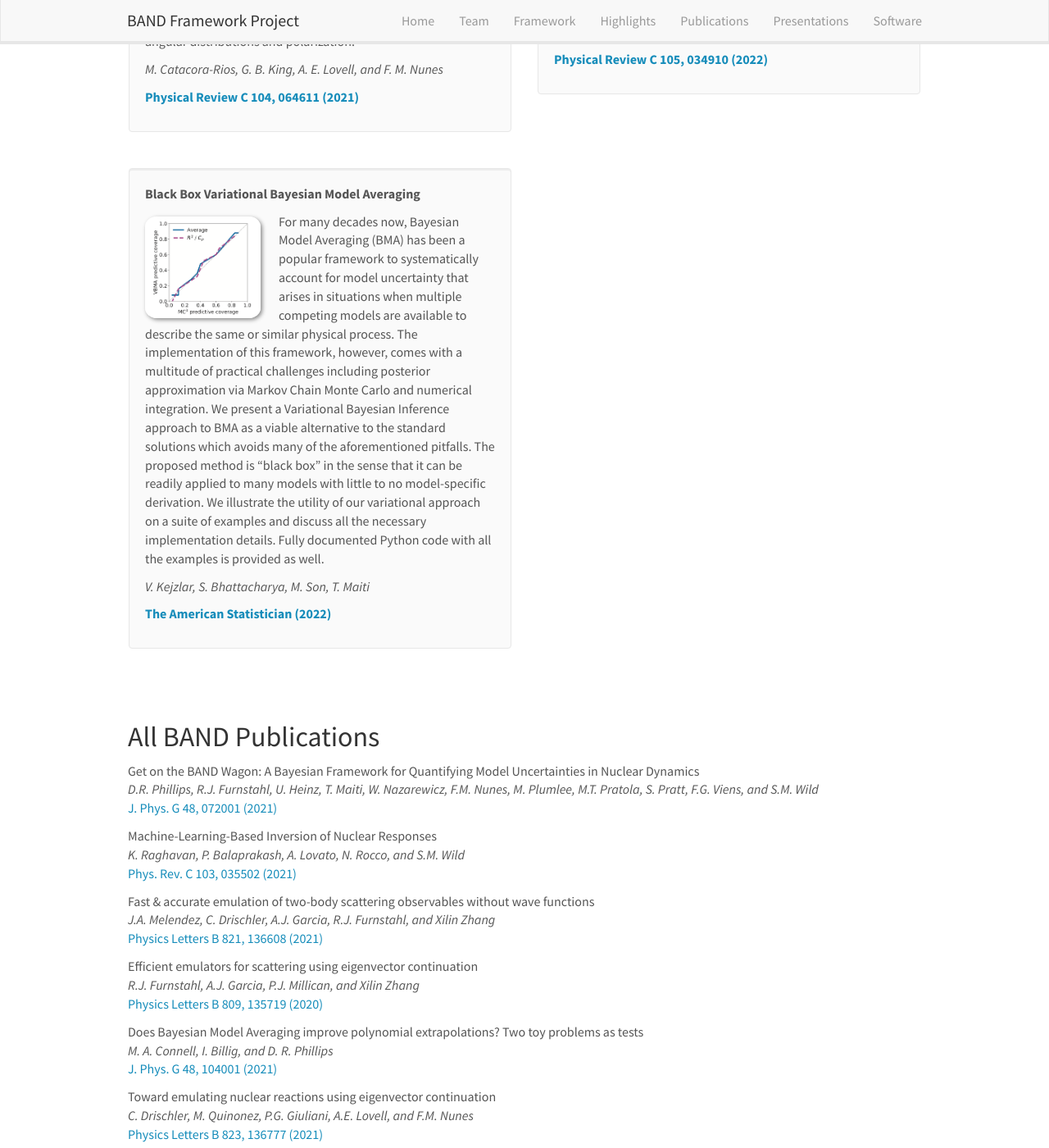
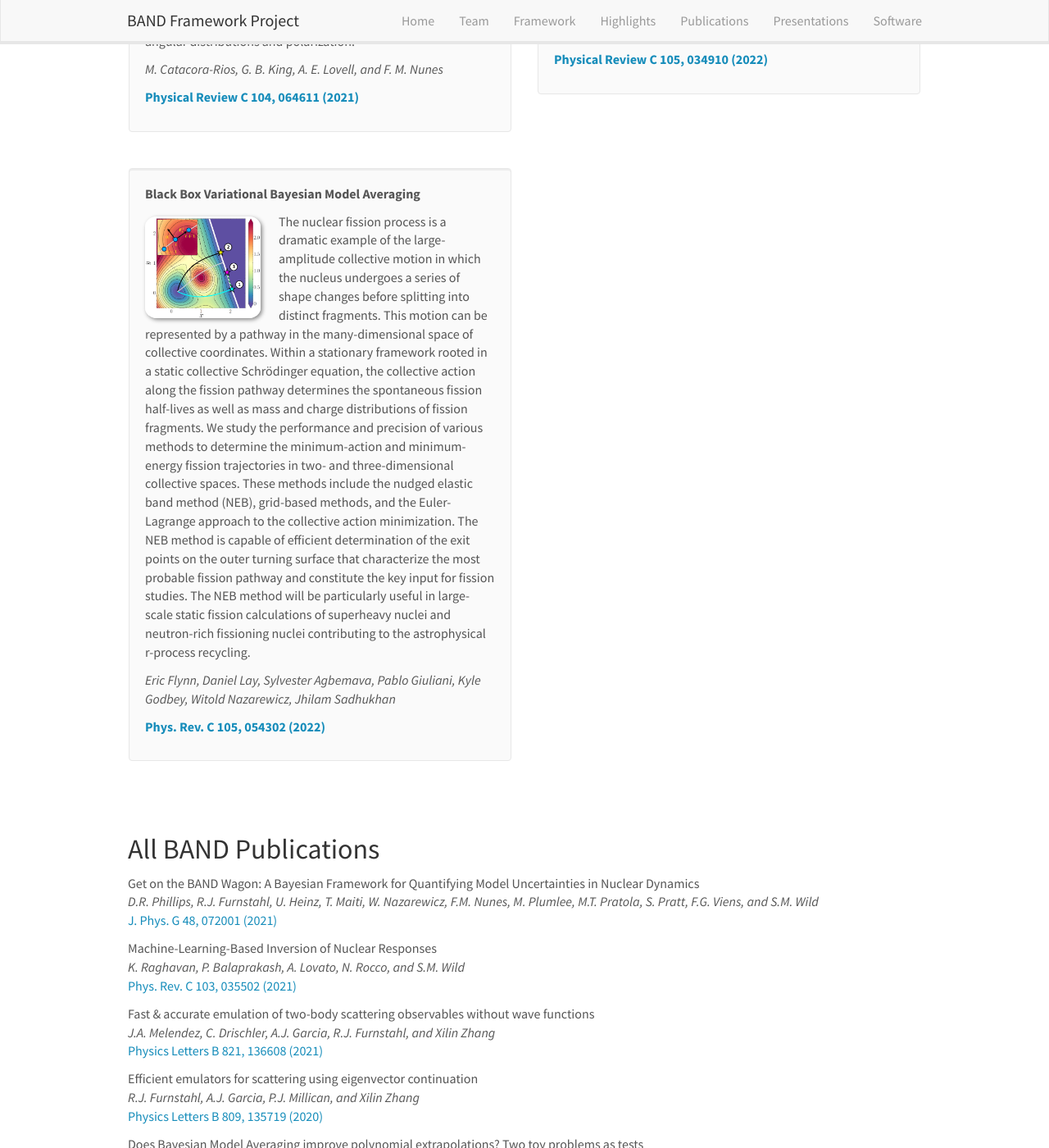
Before and after one commit to bandframework/bandframework.github.io, a Jekyll site: the page built from _pages/publications.md, in a window 1280 px wide and 1400 px high, scrolled down 3395 px. Shown: the whole window at 82% size. Built offline with Jekyll 4.4.1, drawn with Linux system fonts in a browser that asks for light colours; nearby versions of some CDN libraries; some of the changed text lies outside the part shown.

Commit message:
Update publist.yml

```diff
--- a/_data/publist.yml
+++ b/_data/publist.yml
@@ -197,3 +197,22 @@
     display: The American Statistician (2022)
   highlight: 1
   news2:
+
+  - title: "Nudged elastic band approach to nuclear fission pathways"
+  image: NEBfission.png
+  description: >
+        The nuclear fission process is a dramatic example of the large-amplitude collective motion in which the nucleus undergoes a series of shape changes
+        before splitting into distinct fragments. This motion can be represented by a pathway in the many-dimensional space of collective coordinates. Within
+        a stationary framework rooted in a static collective Schrödinger equation, the collective action along the fission pathway determines the spontaneous
+        fission half-lives as well as mass and charge distributions of fission fragments. We study the performance and precision of various methods to
+        determine the minimum-action and minimum-energy fission trajectories in two- and three-dimensional collective spaces. These methods include the nudged
+        elastic band method (NEB), grid-based methods, and the Euler-Lagrange approach to the collective action minimization. The NEB method is capable of
+        efficient determination of the exit points on the outer turning surface that characterize the most probable fission pathway and constitute the key
+        input for fission studies. The NEB method will be particularly useful in large-scale static fission calculations of superheavy nuclei and neutron-rich
+        fissioning nuclei contributing to the astrophysical r-process recycling.
+  authors: Eric Flynn, Daniel Lay, Sylvester Agbemava, Pablo Giuliani, Kyle Godbey, Witold Nazarewicz, Jhilam Sadhukhan
+  link:
+    url: https://doi.org/10.1103/PhysRevC.105.054302
+    display: Phys. Rev. C 105, 054302 (2022)
+  highlight: 1
+  news2:
```
